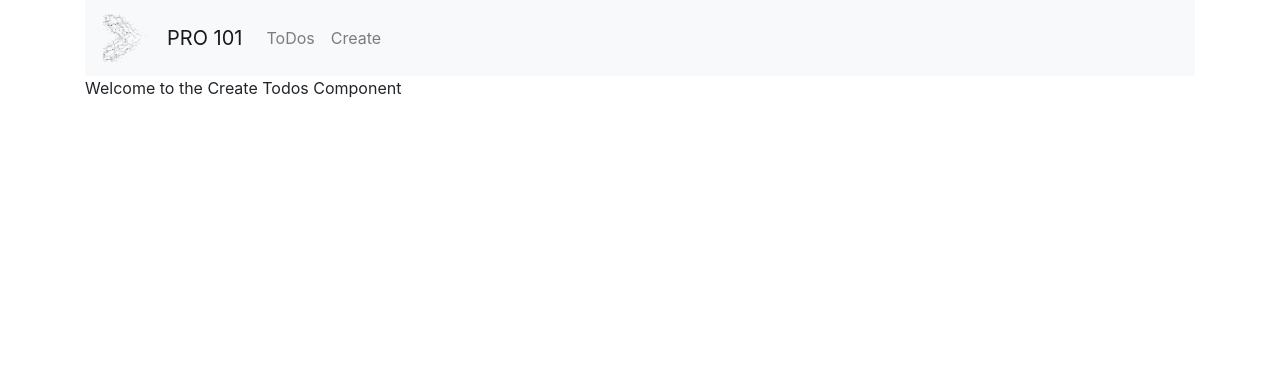
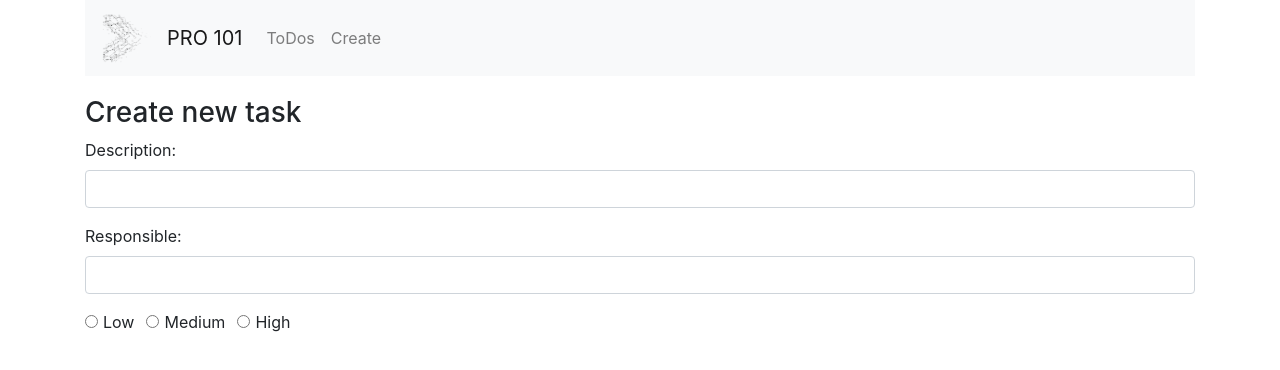
Before and after one commit to AlexCsanyi/Productivity-101, a React (Create React App) app: page /create in a window 1280 px wide. Shown: the top 370 px of the page. Built offline with nearby package versions, Linux system fonts and the light colour scheme.

Commit message:
started to build out the form

```diff
--- a/src/components/create-todo.component.js
+++ b/src/components/create-todo.component.js
@@ -54,8 +54,67 @@ export default class CreateTodo extends Component {
 
   render() {
     return (
-      <div>
-        <p>Welcome to the Create Todos Component</p>
+      <div style={{ marginTop: 20 }}>
+        <h3>Create new task</h3>
+        <form onSubmit={this.onSubmit}>
+          <div className="form-group">
+            <label>Description: </label>
+            <input
+              type="text"
+              className="form-control"
+              value={this.state.todo_description}
+              onChange={this.onChangeTodoDescription}
+            ></input>
+          </div>
+          <div className="form-group">
+            <label>Responsible: </label>
+            <input
+              type="text"
+              className="form-control"
+              value={this.state.todo_responsible}
+              onChange={this.onChangeTodoResponsible}
+            ></input>
+          </div>
+          <div className="form-group">
+            <div className="form=check form-check-inline">
+              <input
+                className="form-check-input"
+                type="radio"
+                name="priorityOptions"
+                id="priorityLow"
+                value="Low"
+                checked={this.state.todo_priority === "Low"}
+                onChange={this.onChangeTodoPriority}
+              ></input>
+
+              <label className="form-check-label">Low</label>
+            </div>
+            <div className="form=check form-check-inline">
+              <input
+                className="form-check-input"
+                type="radio"
+                name="priorityOptions"
+                id="priorityMedium"
+                value="Medium"
+                checked={this.state.todo_priority === "Medium"}
+                onChange={this.onChangeTodoPriority}
+              ></input>
+              <label className="form-check-label">Medium</label>
+            </div>
+            <div className="form=check form-check-inline">
+              <input
+                className="form-check-input"
+                type="radio"
+                name="priorityOptions"
+                id="priorityHigh"
+                value="High"
+                checked={this.state.todo_priority === "High"}
+                onChange={this.onChangeTodoPriority}
+              ></input>
+              <label className="form-check-label">High</label>
+            </div>
+          </div>
+        </form>
       </div>
     );
   }
```
